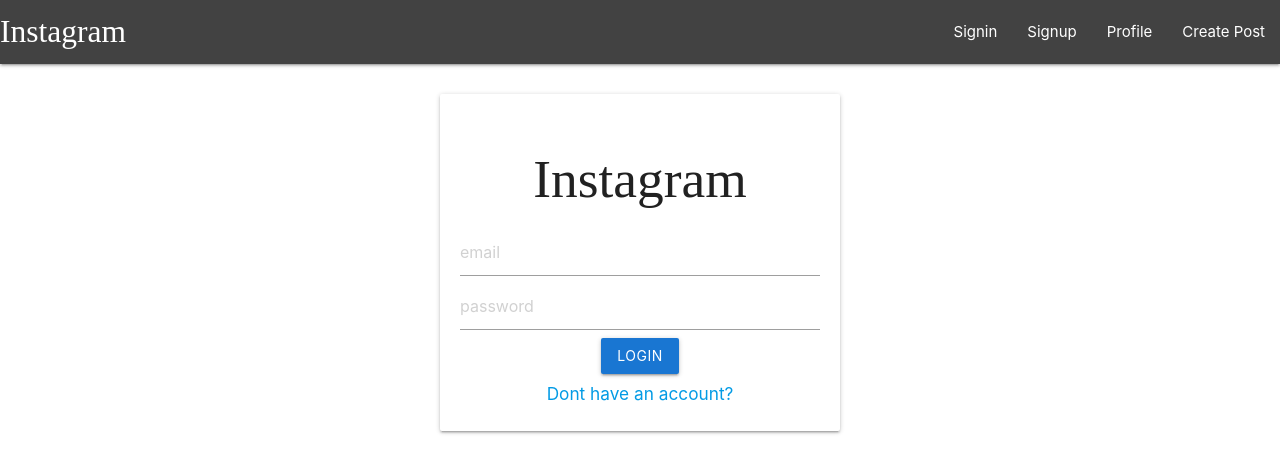
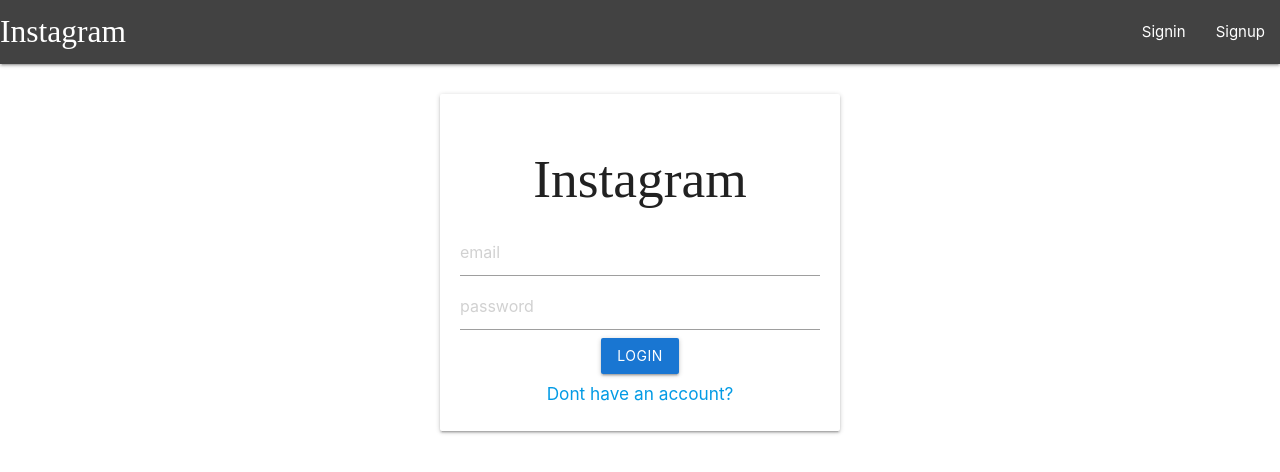
Before and after one commit to web-2017/MERN-instagram, a React (Create React App) app in the folder front/: page /signin in a window 1280 px wide. Shown: the top 472 px of the page. Built offline with nearby package versions, Linux system fonts and the light colour scheme; a web font is replaced by a local one.

Commit message:
Changing Navigation links on Signin

```diff
--- a/front/src/App.js
+++ b/front/src/App.js
@@ -13,6 +13,8 @@
 import {reducer, initialState} from "./store/userReducer";
 
 export const UserContext = createContext()
+
+// 24
 
 const Routing = () => {
     const history = useHistory()
--- a/front/src/components/Navbar.js
+++ b/front/src/components/Navbar.js
@@ -1,19 +1,36 @@
-import React from "react";
+import React, {useContext} from "react";
 
 import {Link} from "react-router-dom";
+
+import {UserContext} from "../App";
 
 import '../App.css'
 
 export const Navbar = () => {
+    const {state, dispatch} = useContext(UserContext)
+    const renderMenuList = () => {
+        if (state) {
+            return (
+                <>
+                    <li><Link to="/profile">Profile</Link></li>
+                    <li><Link to="/create">Create Post</Link></li>
+                </>
+            )
+        } else {
+            return (
+                <>
+                    <li><Link to="/signin">Signin</Link></li>
+                    <li><Link to="/signup">Signup</Link></li>
+                </>
+            )
+        }
+    }
     return (
         <nav>
             <div className="nav-wrapper grey darken-3">
-                <Link to="/" className="brand-logo">Instagram</Link>
+                <Link to={state ? '/' : '/signin'} className="brand-logo">Instagram</Link>
                 <ul id="nav-mobile" className="right hide-on-med-and-down">
-                    <li><Link to="/signin">Signin</Link></li>
-                    <li><Link to="/signup">Signup</Link></li>
-                    <li><Link to="/profile">Profile</Link></li>
-                    <li><Link to="/create">Create Post</Link></li>
+                    {renderMenuList()}
                 </ul>
             </div>
         </nav>
```
Also changed, not shown: 1 other file (tests, documents, lock files or other folders).
